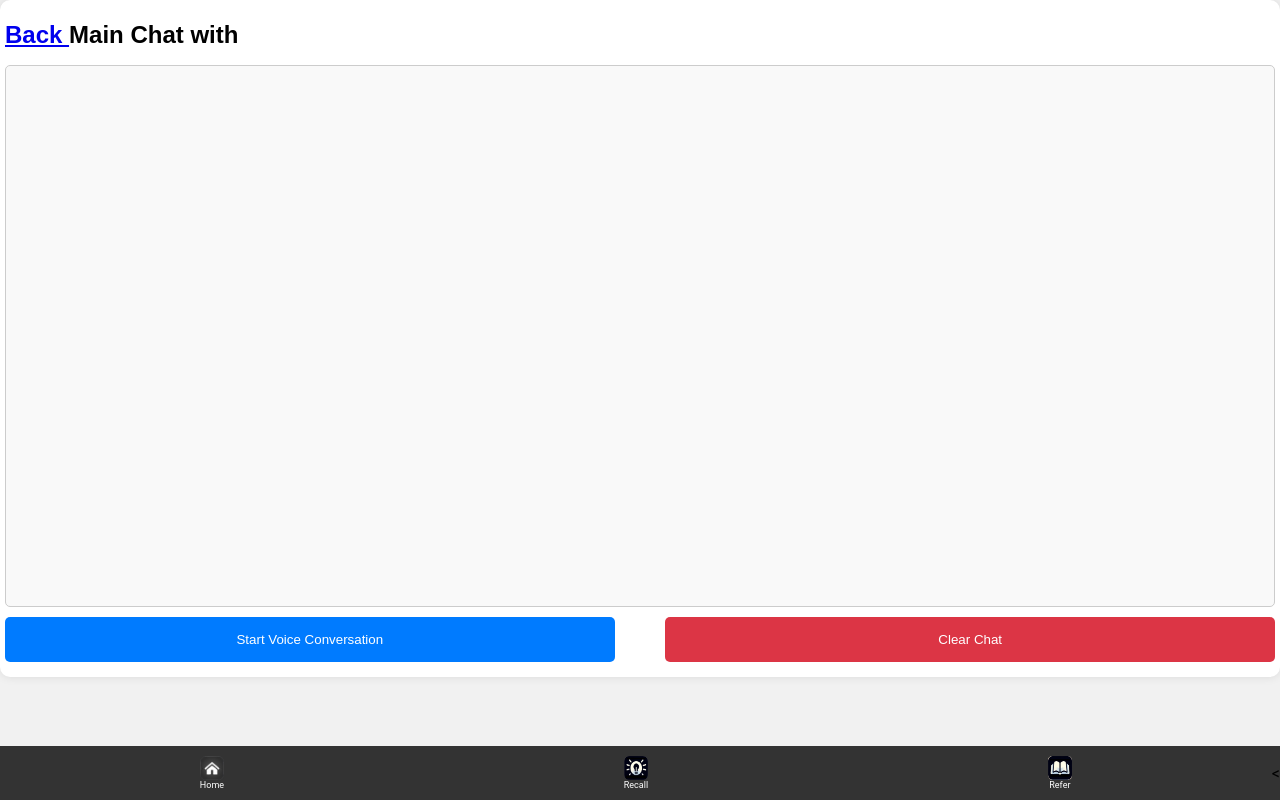
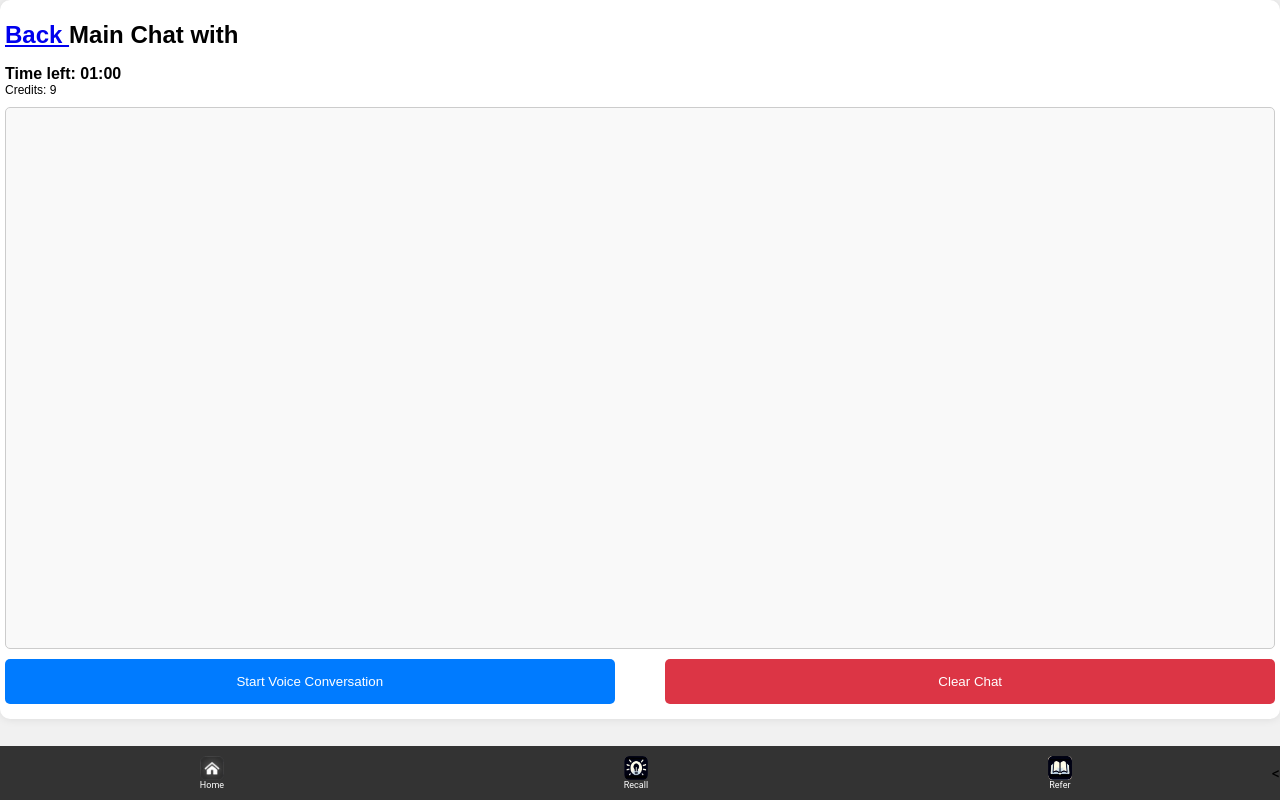
Before and after one commit to ankurjoshi9988/winntek, a Flask app: page /Chat.html in a window 1280 px wide. Run offline with Flask 3, Linux system fonts and the light colour scheme; a user stored in the database is signed in.

Commit message:
added credit and timer

```diff
--- a/admin.py
+++ b/admin.py
@@ -2,6 +2,7 @@ from flask import Blueprint, render_template, redirect, url_for, request, flash
 from flask_login import login_required, current_user
 from werkzeug.security import generate_password_hash
 from models import User, db
+
 
 admin_bp = Blueprint('admin', __name__)
 
--- a/auth.py
+++ b/auth.py
@@ -1,4 +1,4 @@
-from flask import Blueprint, render_template, request, redirect, url_for, flash, session, current_app
+from flask import Blueprint, render_template, request, redirect, url_for, flash, session, current_app, jsonify
 from flask_mail import Message
 from extensions import mail
 from flask_login import login_user, login_required, logout_user, current_user
@@ -89,6 +89,25 @@ def google_authorize():
         logging.error(f"An unexpected error occurred: {e}")
         flash("Authentication failed. Please try again.", 'error')
     return redirect(url_for('auth.login'))
+
+
+@auth_bp.route('/get_credits', methods=['GET'])
+@login_required
+def get_credits():
+    user = current_user
+    return jsonify({'credits': user.credits})
+
+@auth_bp.route('/deduct_credit', methods=['POST'])
+@login_required
+def deduct_credit():
+    user = current_user
+    if user.credits > 0:
+        user.credits -= 1
+        db.session.commit()
+        logging.info(f"Credit deducted for user {user.username}. Remaining credits: {user.credits}")
+    else:
+        logging.info(f"User {user.username} has no credits left.")
+    return jsonify({'credits': user.credits})
 
 
 
--- a/main.py
+++ b/main.py
@@ -10,7 +10,7 @@ import google.generativeai as genai
 from dotenv import load_dotenv
 import json
 import csv
-
+from flask_migrate import Migrate
 from knowledge import knowledge_bp
 import logging
 import site
@@ -41,13 +41,14 @@ load_dotenv()
 api_key=os.environ['GOOGLE_API_KEY']
 genai.configure(api_key=api_key)
 llm = ChatGoogleGenerativeAI(model="gemini-pro", convert_system_message_to_human=True)
+#llm = ChatGoogleGenerativeAI(model="gemini-1.5-flash-latest", convert_system_message_to_human=True)
 env = os.getenv('FLASK_ENV', 'development')
 executor = ThreadPoolExecutor()
 
 app = Flask(__name__)
 if env == 'production':
     app.config['SECRET_KEY'] = os.getenv('SECRET_KEY')
-    app.config['SQLALCHEMY_DATABASE_URI'] = 'sqlite:///production_db.sqlite'  # Production database file
+    app.config['SQLALCHEMY_DATABASE_URI'] = os.getenv('SQLALCHEMY_DATABASE_URI', 'sqlite:///production_db.sqlite')
     app.config['MAIL_SERVER'] = os.getenv('MAIL_SERVER')
     app.config['MAIL_PORT'] = os.getenv('MAIL_PORT')
     app.config['MAIL_USERNAME'] = os.getenv('MAIL_USERNAME')
@@ -92,7 +93,7 @@ login_manager.init_app(app)
 login_manager.login_view = 'auth.login'
 csrf.init_app(app)
 mail.init_app(app)
-
+migrate = Migrate(app, db)
 
 # Initialize auth module
 init_auth(oauth)
@@ -226,7 +227,6 @@ async def get_persona_details(persona):
 @login_required
 def index():
     return render_template('index.html')
-
 
 
 @app.route("/get_chat")
--- a/models.py
+++ b/models.py
@@ -7,6 +7,7 @@ class User(UserMixin, db.Model):
     username = db.Column(db.String(100), unique=True, nullable=False)
     password_hash = db.Column(db.String(200), nullable=False)
     is_admin = db.Column(db.Boolean, default=False)
+    credits = db.Column(db.Integer, default=10)  # Default 10 credits
 
     @property
     def is_active(self):
--- a/templates/Chat.html
+++ b/templates/Chat.html
@@ -7,6 +7,10 @@
     <script src="https://code.jquery.com/jquery-3.6.0.min.js"></script>
 	<meta name="csrf-token" content="{{ csrf_token() }}">
     <style>
+		.timer {
+			font-size: 16px;
+			font-weight: bold;
+		}
 		body {
 			font-family: Arial, sans-serif;
 			margin: 0;
@@ -29,6 +33,12 @@
 		text-align: left;
 		margin-bottom: 10px;
 		font-size: 12px; /* Adjust font size */
+	}
+	button:disabled {
+		background-color: #cccccc; /* Change the background color */
+		color: #666666;           /* Change the text color */
+		cursor: not-allowed;      /* Change the cursor to not-allowed */
+		pointer-events: none;     /* Disable pointer events */
 	}
 	.back-button {
         cursor: pointer;
@@ -180,14 +190,15 @@
             <div class="header">
 
 			<h1 id="persona-header"><a href="/rehearse.html">Back </a> Main Chat with <span id="persona-name"></span></h1>
-
+			<div class="timer">Time left: <span id="time">01:00</span></div>
+			<span class="credits">Credits: <span id="credits"></span></span>
             </div>
             <div class="chat-history" id="chat-history">
 
 				</div>
 			</div>
 			<div class="button-container">
-                <button class="send-button" onclick="startVoiceConversation()">Start Voice Conversation</button>
+                <button id="startButton"  class="send-button" onclick="startVoiceConversation()">Start Voice Conversation</button>
 				<button class="clear-chat-button" onclick="clearChat()">Clear Chat</button>
             </div>
         </div>
@@ -195,8 +206,74 @@
     </div>
 
     <script>
+	// Timer functionality
+    let timerStarted = false;
+	let timerInterval;
+	let credits;
+
+	document.addEventListener('DOMContentLoaded', function () {
+    // Fetch user credits when the page loads
+		fetch('/auth/get_credits')
+			.then(response => response.json())
+			.then(data => {
+				credits = data.credits;
+				document.getElementById('credits').textContent = credits;
+				if (credits <= 0) {
+					document.getElementById("startButton").disabled = true;
+					document.getElementById("startButton").style.backgroundColor = "#cccccc";
+					document.getElementById("startButton").style.cursor = "not-allowed";
+				}
+			});
+	});
 
 
+    function startTimer(display) {
+		let duration = 60 * 1; // 1 minute in seconds, change number as per your requiremet of minutes.
+		let start = Date.now();
+		let diff, minutes, seconds;
+		let creditsDeducted = false; // Track if credits have been deducted
+
+        function timer() {
+			diff = duration - (((Date.now() - start) / 1000) | 0);
+			minutes = (diff / 60) | 0;
+			seconds = (diff % 60) | 0;
+			minutes = minutes < 10 ? "0" + minutes : minutes;
+			seconds = seconds < 10 ? "0" + seconds : seconds;
+			display.textContent = minutes + ":" + seconds;
+
+			// Deduct credit after the specified duration
+			if (!creditsDeducted && diff <= 0) {
+				console.log("Attempting to deduct credit...");
+				fetch('/auth/deduct_credit', {
+					method: 'POST',
+					headers: {
+						'Content-Type': 'application/json',
+						"X-CSRFToken": csrfToken  // Include CSRF token in request header
+					}
+				})
+					.then(response => response.json())
+					.then(data => {
+						console.log("Credit deduction response:", data);
+						credits = data.credits;
+						document.getElementById('credits').textContent = credits;
+						if (credits <= 0) {
+							disableStartButton();
+						}
+					})
+					.catch(error => console.error('Error deducting credit:', error));
+				creditsDeducted = true;
+			}
+
+			if (diff <= 0) {
+				clearInterval(timerInterval);
+				display.textContent = "00:00";
+				disableStartButton();
+				alert('Time is up! Please re-select another persona to continue.');
+			}
+		}
+        timer();
+        timerInterval = setInterval(timer, 1000);
+    }
 
 	// Extract the persona from the URL query parameter
 	var csrfToken = document.querySelector('meta[name="csrf-token"]').getAttribute('content');  // Fetch CSRF token from meta tag
@@ -213,6 +290,14 @@
 
 
 function startVoiceConversation() {
+    if (!timerStarted && credits > 0) {
+        let display = document.querySelector('#time');
+        startTimer(display);
+        timerStarted = true;
+
+    }
+
+
     var recognition = new webkitSpeechRecognition();
     recognition.lang = 'hi-IN';
 
@@ -410,6 +495,14 @@ function showTranslation(button, message) {
             document.getElementById('chat-history').innerHTML = '';
             document.getElementById('message-input').value = '';
         }
+		function disableStartButton() {
+			const startButton = document.getElementById("startButton");
+			startButton.disabled = true;
+			startButton.style.backgroundColor = "#cccccc";
+			startButton.style.cursor = "not-allowed";
+		}
+
+
     </script>
 		<nav>
 		<a href="/"><img src="/static/home_icon.png" alt="Home Icon">Home</a>
```
Also changed, not shown: .github/workflows/master_pitchmaster.yml, instance/db.sqlite, 1 other file. Lines whose indentation alone changed are shown as unchanged.
